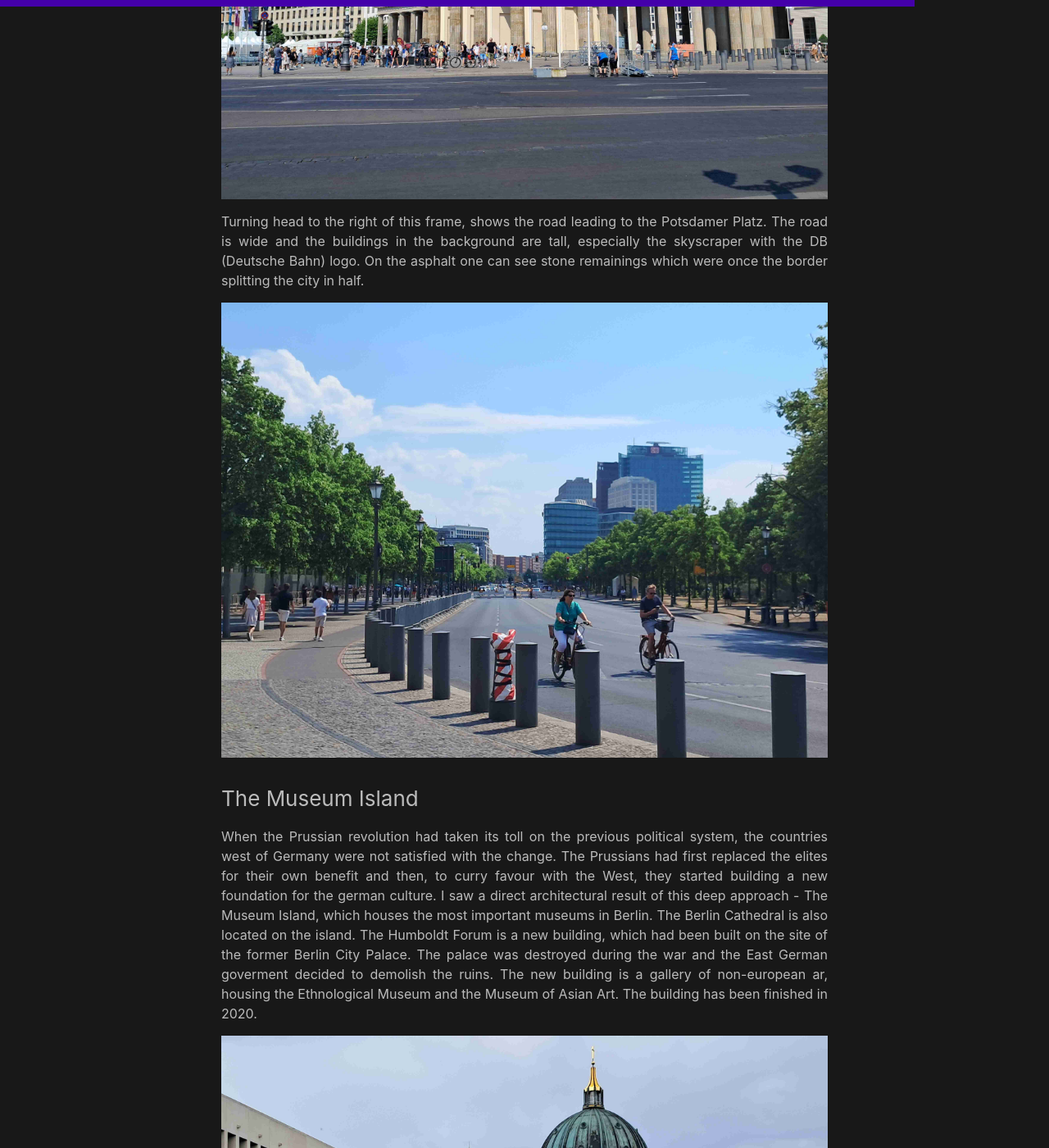
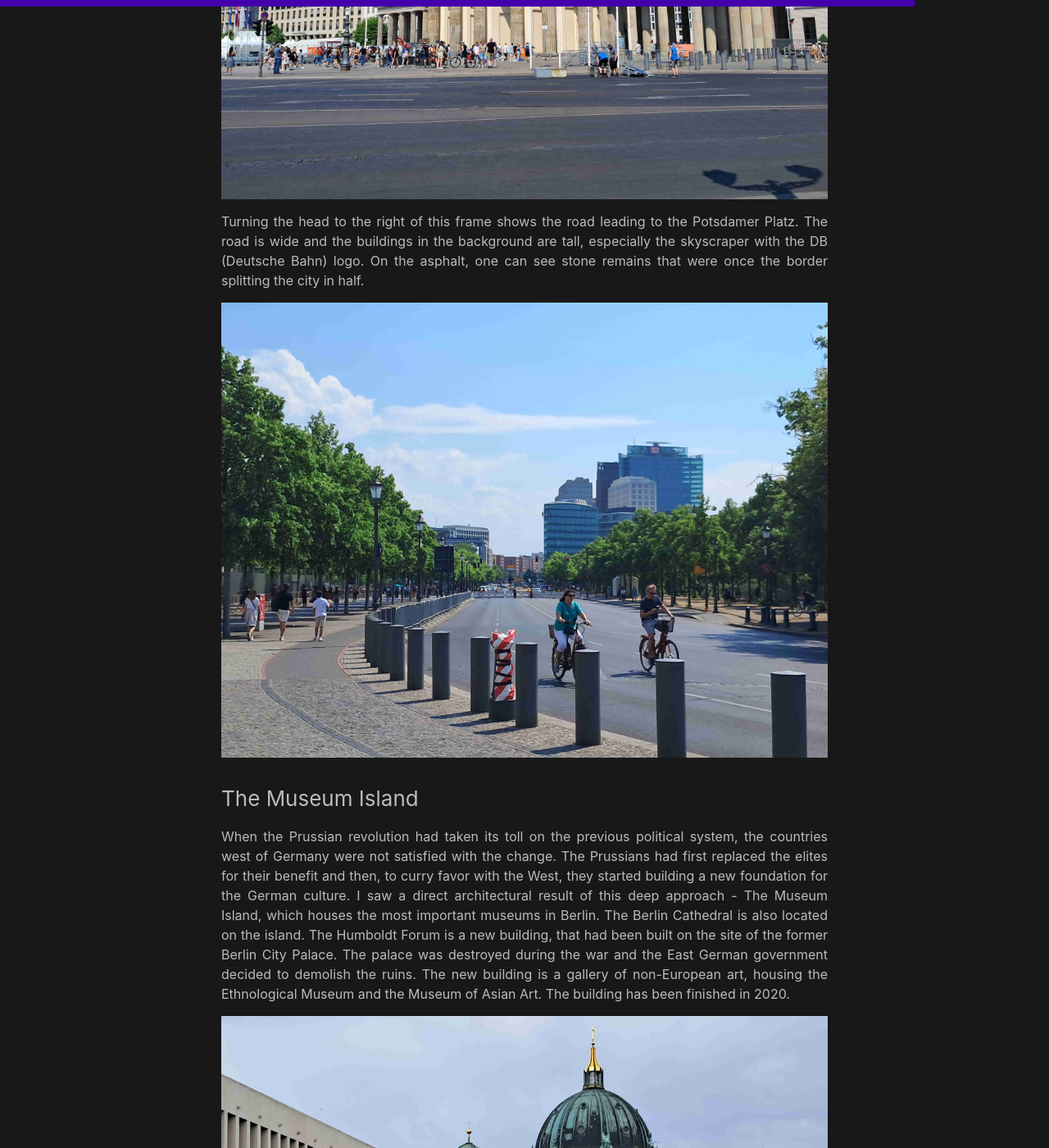
Before and after one commit to Rafisto/travel, a Jekyll site: the page built from _posts/2023-06-10-berlin-tour.md, in a window 1280 px wide and 1400 px high, scrolled down 4506 px. Shown: the whole window at 82% size. Built offline with Jekyll 4.4.1, drawn with Linux system fonts in a browser that asks for light colours; some of the changed text lies outside the part shown.

Commit message:
Hradec Kralove - fixed typos in Bratislava & Berlin articles - 7 new images of Hradec Kralove

```diff
--- a/_posts/2023-06-10-berlin-tour.md
+++ b/_posts/2023-06-10-berlin-tour.md
@@ -8,17 +8,17 @@ categories: germany berlin
 ### Background
 
 The longest summer break once again invited me to travel. I chose Berlin, a city close to where I live. I have been there before,
-however without any tourism-related activites. To lower the costs of an overnight stay I decided on a one day trip to cover most of
+however without any tourism-related activities. To lower the costs of an overnight stay I decided on a one-day trip to cover most of
 the iconic places, while still on a budget. I took a bus and at 9 AM I had my German dream come true.
-I could finally test my german speaking and comprehension abilities.
+I could finally test my German speaking and comprehension abilities.
 
 ![Spree canal. A barge near the pier. Nature on the canal bank.](/assets/images/berlin_tour/spree_canal.jpg)
 
 ### Berlin
 
-Berlin is the capital of Germany, marked with recent history to an extent of being politically split in half for over 40 years.
-The Berlin wall as I know it from the books has become a symbol - the end of the soviet era. The new goverment has decided not to
-completely buldoze the wall and instead keep a tiny segment, known as the East Side Gallery.
+Berlin is the capital of Germany, marked by recent history to the extent of being politically split in half for over 40 years.
+The Berlin Wall as I know it from the books has become a symbol - of the end of the Soviet era. The new government has decided not to
+completely bulldoze the wall and instead keep a tiny segment, known as the East Side Gallery.
 
 ### East Side Gallery
 
@@ -36,25 +36,25 @@ plastic or resin displays - the ubiquity of the souvenir is undeniable.
 
 ![German Paliament - Reichstagsgebaude](/assets/images/berlin_tour/reichstagsgebaude.jpg)
 
-Prussian Berlin was built to amaze, but also terrify in its scale. The bulidings and the spaces between then, for example *Reichstaggebaude* (Parliament Building) and *Berlin Hauptbahnhof* (Berlin Main Railway Station) are siginificant. Berlin was home to the biggest office building, right before Nicolae
+Prussian Berlin was built to amaze, but also terrify in its scale. The buildings and the spaces between them, for example, *Reichstaggebaude* (Parliament Building) and *Berlin Hauptbahnhof* (Berlin Main Railway Station) are significant. Berlin was home to the biggest office building, right before Nicolae
 Chaucauescu decided to build its palace.
 
 ![Such an enormous spaces between the buildings - Berlin Hauptbahnhof in the background](/assets/images/berlin_tour/hbf_from_a_bridge.jpg)
 
 ### Brandenburger Tor
 
-The most iconic part of Berlin had once been almost entirely covered by the wall, an approach had therefore not been possibleq.
-Fortunately it changed, and from what I saw during the brief walk - Berliners take use of this freedom. The front part of the gate became
-a place similar to the London Speakers' Corner. I was in Berlin a few times after my first stay and almost always there were some extremists screaming about either the laws being broken, or radically displaying their affection towards different minorities. However the place is rather safe with a lot of police patrols around.
+The most iconic part of Berlin had once been almost entirely covered by the wall, an approach had therefore not been possible.
+Fortunately, it changed, and from what I saw during the brief walk - Berliners make use of this freedom. The front part of the gate became
+a place similar to the London Speakers' Corner. I was in Berlin a few times after my first stay and almost always some extremists were screaming about either the laws being broken, or radically displaying their affection towards different minorities. However, the place is rather safe with a lot of police patrols around.
 
 ![Brandenburger Tor as seen from the West Side](/assets/images/berlin_tour/brandenburger_tor.jpg)
 
-Turning head to the right of this frame, shows the road leading to the Potsdamer Platz. The road is wide and the buildings in the background are tall, especially the skyscraper with the DB (Deutsche Bahn) logo. On the asphalt one can see stone remainings which were once the border splitting the city in half.
+Turning the head to the right of this frame shows the road leading to the Potsdamer Platz. The road is wide and the buildings in the background are tall, especially the skyscraper with the DB (Deutsche Bahn) logo. On the asphalt, one can see stone remains that were once the border splitting the city in half.
 
 ![To the Potsdamer Platz from the Brandenburger Tor](/assets/images/berlin_tour/to_potsdamer_platz.jpg)
 
 ### The Museum Island
 
-When the Prussian revolution had taken its toll on the previous political system, the countries west of Germany were not satisfied with the change. The Prussians had first replaced the elites for their own benefit and then, to curry favour with the West, they started building a new foundation for the german culture. I saw a direct architectural result of this deep approach - The Museum Island, which houses the most important museums in Berlin. The Berlin Cathedral is also located on the island. The Humboldt Forum is a new building, which had been built on the site of the former Berlin City Palace. The palace was destroyed during the war and the East German goverment decided to demolish the ruins. The new building is a gallery of non-european ar, housing the Ethnological Museum and the Museum of Asian Art. The building has been finished in 2020.
+When the Prussian revolution had taken its toll on the previous political system, the countries west of Germany were not satisfied with the change. The Prussians had first replaced the elites for their benefit and then, to curry favor with the West, they started building a new foundation for the German culture. I saw a direct architectural result of this deep approach - The Museum Island, which houses the most important museums in Berlin. The Berlin Cathedral is also located on the island. The Humboldt Forum is a new building, that had been built on the site of the former Berlin City Palace. The palace was destroyed during the war and the East German government decided to demolish the ruins. The new building is a gallery of non-European art, housing the Ethnological Museum and the Museum of Asian Art. The building has been finished in 2020.
 
 ![Museum Island - Berlin Cathedral and The Humboldt Forum Gallery](/assets/images/berlin_tour/berliner_dom_humboldt_forum.jpg)
```
Also changed, not shown: other parts of _posts/2023-06-10-berlin-tour.md (+2 -2 lines), _posts/2023-05-01-bratislava.md (+9 -8 lines), _posts/2023-08-01-hradec-kralove.md (added, +48 -0 lines), assets/images/hradec_kralove/city_park_coast.jpg (added), assets/images/hradec_kralove/city_park_water_bridge.jpg (added), assets/images/hradec_kralove/hlavni_nadrazi.jpg (added), assets/images/hradec_kralove/ikea_departament_store.jpg (added), assets/images/hradec_kralove/market_square.jpg (added), assets/images/hradec_kralove/market_square_back_side.jpg (added), assets/images/hradec_kralove/office_building.jpg (added).
